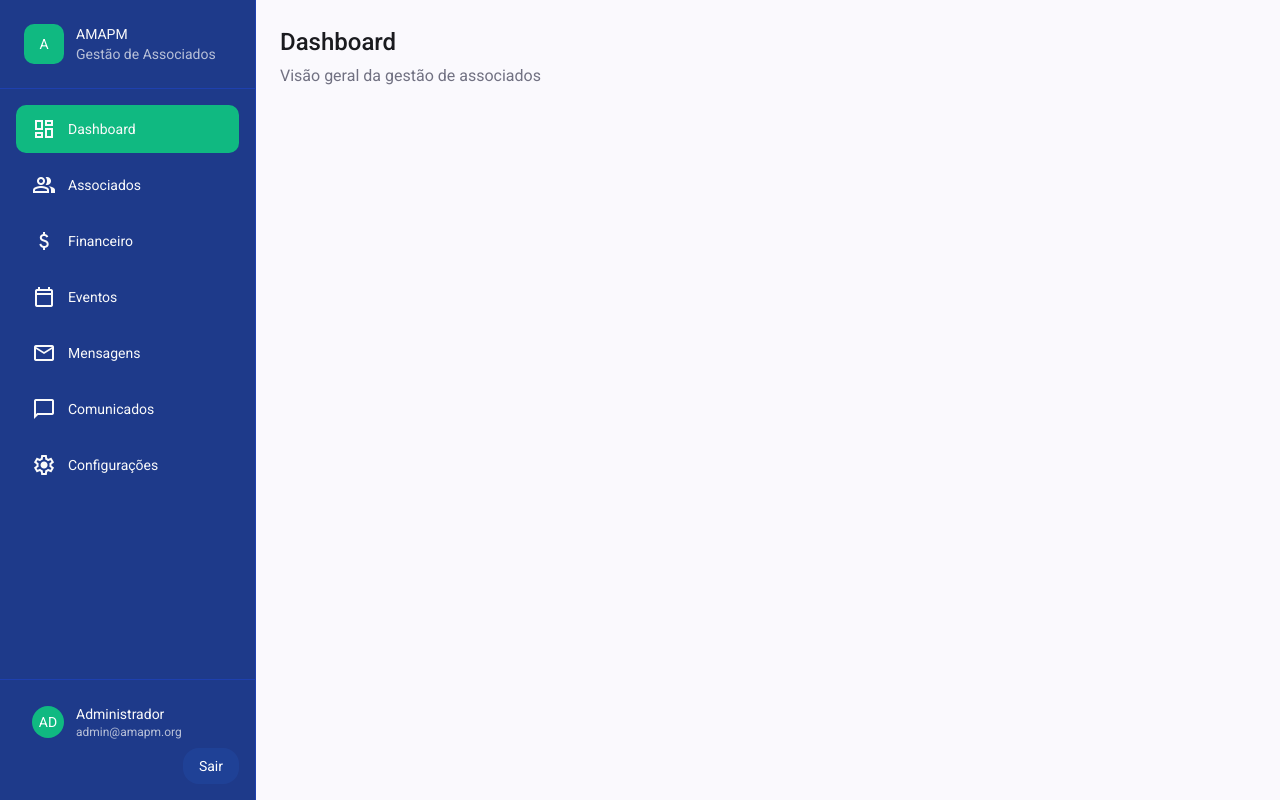
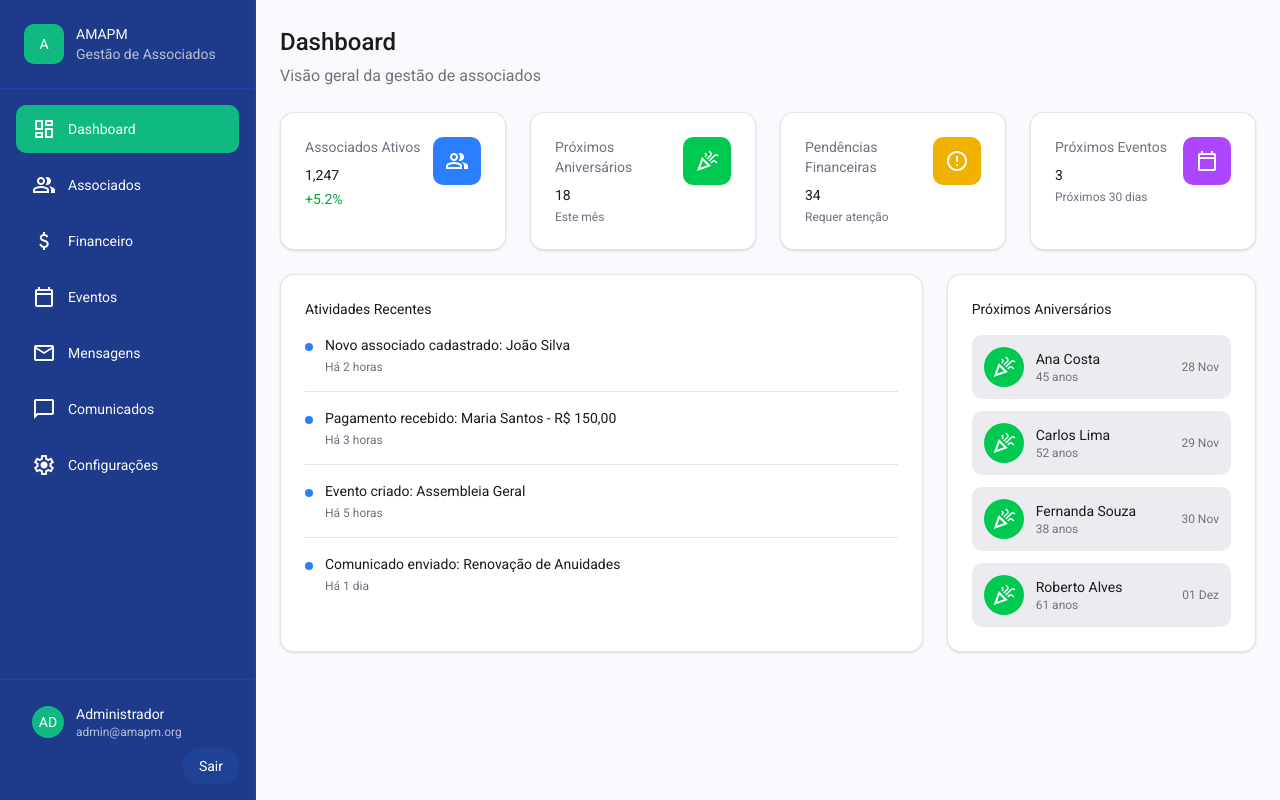
Before and after one commit to igorzig13/front-gestao, an Angular app: page /dashboard in a window 1280 px wide. Built offline with nearby package versions, Linux system fonts and the light colour scheme.

Commit message:
dashboard page

```diff
--- /dev/null
+++ b/src/app/components/dashboard-card/dashboard-card.html
@@ -0,0 +1,20 @@
+<div class="h-full">
+  <div
+    class="bg-card rounded-xl shadow-sm border border-border p-6 hover:shadow-md transition-shadow h-full"
+  >
+    <div class="flex items-start justify-between">
+      <div class="flex-1">
+        <p class="text-muted-foreground text-sm mb-2">{{ stat.title }}</p>
+        <h2 class="mb-1">{{ stat.value }}</h2>
+        @if (stat.subtitle) {
+          <p class="text-muted-foreground text-xs mt-1">{{ stat.subtitle }}</p>
+        } @else if (stat.trend) {
+          <span class="text-green-600 text-sm">{{ stat.trend }}</span>
+        }
+      </div>
+      <div [class]="'w-12 h-12 rounded-lg flex items-center text-white justify-center ' + stat.color">
+        <mat-icon class="w-6 h-6 ">{{ stat.icon }}</mat-icon>
+      </div>
+    </div>
+  </div>
+</div>
--- /dev/null
+++ b/src/app/components/dashboard-card/dashboard-card.ts
@@ -0,0 +1,24 @@
+import {Component, Input} from '@angular/core';
+import {MatIcon} from '@angular/material/icon';
+
+export interface DashboardStat {
+  id: number,
+  title: string,
+  subtitle?: string,
+  value: string,
+  icon: string,
+  color: string,
+  trend?: string,
+}
+
+@Component({
+  selector: 'app-dashboard-card',
+  imports: [
+    MatIcon
+  ],
+  templateUrl: './dashboard-card.html',
+  styles: ``,
+})
+export class DashboardCard {
+  @Input() stat!: DashboardStat;
+}
--- a/src/app/layouts/default-layout/default-layout.html
+++ b/src/app/layouts/default-layout/default-layout.html
@@ -1,6 +1,6 @@
 <div class="flex">
   <app-sidebar></app-sidebar>
-  <main class="p-6">
+  <main class="p-6 w-full h-full">
     <router-outlet/>
   </main>
 </div>
--- a/src/app/pages/dashboard/dashboard.html
+++ b/src/app/pages/dashboard/dashboard.html
@@ -1 +1,46 @@
 <app-header title="Dashboard" subtitle="Visão geral da gestão de associados"/>
+
+<div class="grid grid-cols-1 md:grid-cols-2 lg:grid-cols-4 gap-6 py-6 ">
+  @for (stat of stats; track stat.id){
+    <app-dashboard-card [stat]="stat" class="flex-1"></app-dashboard-card>
+  }
+</div>
+
+<div class="grid grid-cols-1 lg:grid-cols-3 gap-6">
+  <!-- Atividades Recentes -->
+  <div class="lg:col-span-2 bg-card rounded-xl shadow-sm border border-border p-6">
+    <h3 class="mb-4">Atividades Recentes</h3>
+    <div class="space-y-4">
+      @for (activity of recentActivities; track activity.id){
+        <div class="flex items-start gap-3 pb-4 border-b border-border last:border-0 last:pb-0">
+          <div class="w-2 h-2 bg-blue-500 rounded-full mt-2"></div>
+          <div class="flex-1">
+            <p class="text-sm">{{activity.text}}</p>
+            <p class="text-xs text-muted-foreground mt-1">{{activity.time}}</p>
+          </div>
+        </div>
+      }
+    </div>
+  </div>
+
+  <!-- Próximos Aniversários -->
+  <div class="bg-card rounded-xl shadow-sm border border-border p-6">
+    <h3 class="mb-4">Próximos Aniversários</h3>
+    <div class="space-y-3">
+      @for (person of upcomingBirthdays; track person.id) {
+        <div class="flex items-center justify-between p-3 bg-muted rounded-lg">
+          <div class="flex items-center gap-3">
+            <div class="w-10 h-10 bg-green-500 text-white rounded-full flex items-center justify-center">
+              <mat-icon class="w-5 h-5 ">celebration</mat-icon>
+            </div>
+            <div>
+              <p class="text-sm">{{person.name}}</p>
+              <p class="text-xs text-muted-foreground">{{person.age}} anos</p>
+            </div>
+          </div>
+          <span class="text-xs text-muted-foreground">{{person.date}}</span>
+        </div>
+      }
+    </div>
+  </div>
+</div>
--- a/src/app/pages/dashboard/dashboard.ts
+++ b/src/app/pages/dashboard/dashboard.ts
@@ -1,14 +1,70 @@
 import { Component } from '@angular/core';
 import {Header} from '../../components/header/header';
+import {DashboardCard, DashboardStat} from '../../components/dashboard-card/dashboard-card';
+import {MatIcon} from '@angular/material/icon';
+
+export const stats: DashboardStat[] = [
+  {
+    id: 1,
+    title: "Associados Ativos",
+    value: "1,247",
+    icon: 'group',
+    color: "bg-blue-500",
+    trend: "+5.2%",
+  },
+  {
+    id: 2,
+    title: "Próximos Aniversários",
+    value: "18",
+    icon: 'celebration',
+    color: "bg-green-500",
+    subtitle: "Este mês",
+  },
+  {
+    id: 3,
+    title: "Pendências Financeiras",
+    value: "34",
+    icon: 'error',
+    color: "bg-yellow-500",
+    subtitle: "Requer atenção",
+  },
+  {
+    id: 4,
+    title: "Próximos Eventos",
+    value: "3",
+    icon: 'calendar_today',
+    color: "bg-purple-500",
+    subtitle: "Próximos 30 dias",
+  },
+];
+
+const recentActivities = [
+  { id: 1, text: "Novo associado cadastrado: João Silva", time: "Há 2 horas" },
+  { id: 2, text: "Pagamento recebido: Maria Santos - R$ 150,00", time: "Há 3 horas" },
+  { id: 3, text: "Evento criado: Assembleia Geral", time: "Há 5 horas" },
+  { id: 4, text: "Comunicado enviado: Renovação de Anuidades", time: "Há 1 dia" },
+];
+
+const upcomingBirthdays = [
+  { id: 1, name: "Ana Costa", date: "28 Nov", age: 45 },
+  { id: 2, name: "Carlos Lima", date: "29 Nov", age: 52 },
+  { id: 3, name: "Fernanda Souza", date: "30 Nov", age: 38 },
+  { id: 4, name: "Roberto Alves", date: "01 Dez", age: 61 },
+];
 
 @Component({
   selector: 'app-dashboard',
   imports: [
-    Header
+    Header,
+    DashboardCard,
+    MatIcon
   ],
   templateUrl: './dashboard.html',
   styleUrl: './dashboard.css',
 })
 export class Dashboard {
 
+  protected readonly stats = stats;
+  protected readonly recentActivities = recentActivities;
+  protected readonly upcomingBirthdays = upcomingBirthdays;
 }
```
Also changed, not shown: 1 other file (tests, documents, lock files or other folders).
